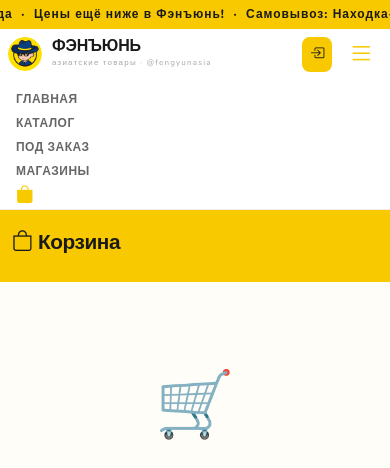
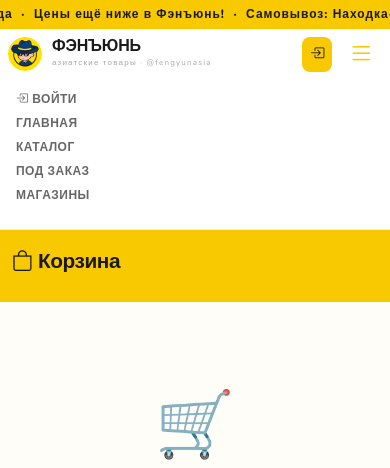
Before and after one commit to YBlad-communist/fengyun_online, a Django app: page /cart/ in a window 390 px wide, after a click that opens the changed part. Shown: the top 468 px of the page. Run offline with Django 5.2, Linux system fonts and the light colour scheme.

Commit message:
mobile: add login/profile inside menu, hide cart icon on phone

```diff
--- a/templates/base.html
+++ b/templates/base.html
@@ -39,13 +39,21 @@
         <input type="text" name="q" placeholder="Поиск товаров..." value="{{ request.GET.q }}" class="search-input">
       </form>
       <ul class="navbar-nav ms-auto align-items-lg-center">
+        <!-- Mobile: login/profile first in menu -->
+        <li class="nav-item d-lg-none nav-item-auth">
+          {% if user.is_authenticated %}
+          <a class="nav-link-fy" href="{% url 'account' %}"><i class="bi bi-person-fill"></i> Личный кабинет</a>
+          {% else %}
+          <a class="nav-link-fy" href="{% url 'login' %}"><i class="bi bi-box-arrow-in-right"></i> Войти</a>
+          {% endif %}
+        </li>
         <li class="nav-item"><a class="nav-link-fy {% if request.resolver_match.url_name == 'index' %}active{% endif %}" href="{% url 'index' %}">Главная</a></li>
         <li class="nav-item"><a class="nav-link-fy {% if request.resolver_match.url_name == 'catalog' %}active{% endif %}" href="{% url 'catalog' %}">Каталог</a></li>
         <li class="nav-item"><a class="nav-link-fy {% if request.resolver_match.url_name == 'preorder' %}active{% endif %}" href="{% url 'preorder' %}">Под заказ</a></li>
         <li class="nav-item"><a class="nav-link-fy {% if request.resolver_match.url_name == 'stores' %}active{% endif %}" href="{% url 'stores' %}">Магазины</a></li>
         <li class="nav-item">
           <a class="nav-link-fy position-relative {% if request.resolver_match.url_name == 'cart' %}active{% endif %}" href="{% url 'cart' %}">
-            <i class="bi bi-bag-fill" style="font-size:1.1rem;"></i>
+            <i class="bi bi-bag-fill d-none d-lg-inline" style="font-size:1.1rem;"></i>
             <span class="nav-cart-text">Корзина</span>
             {% if cart_count %}<span class="cart-pill">{{ cart_count }}</span>{% endif %}
           </a>
```
